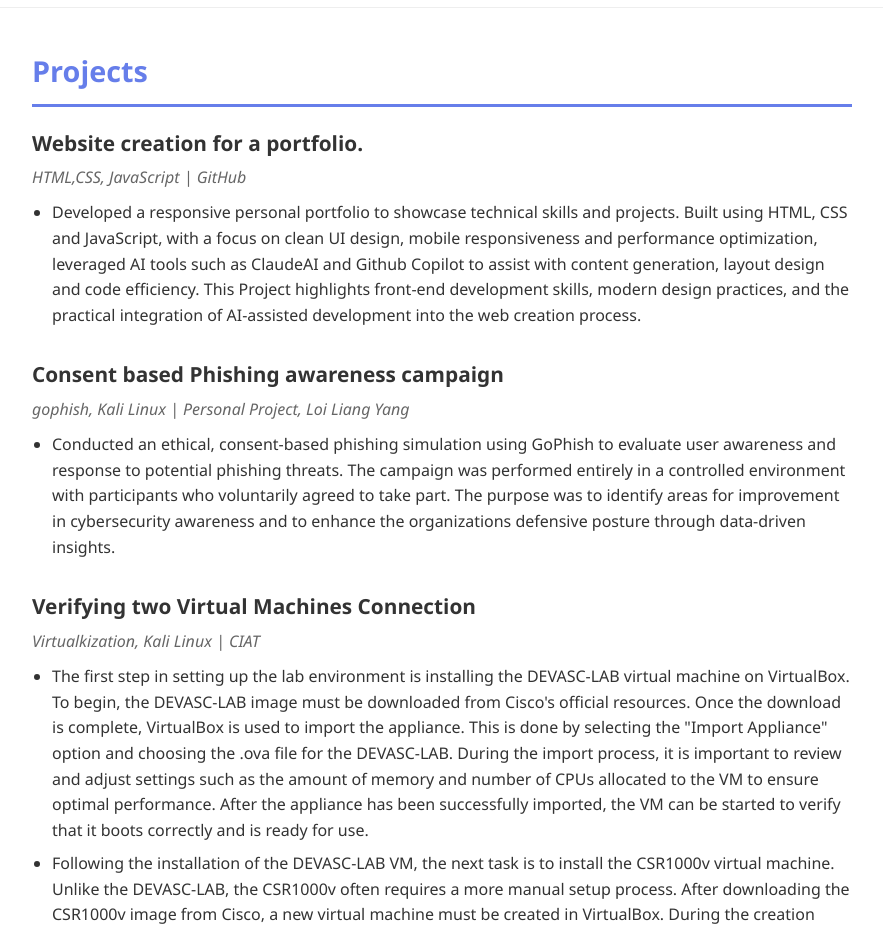
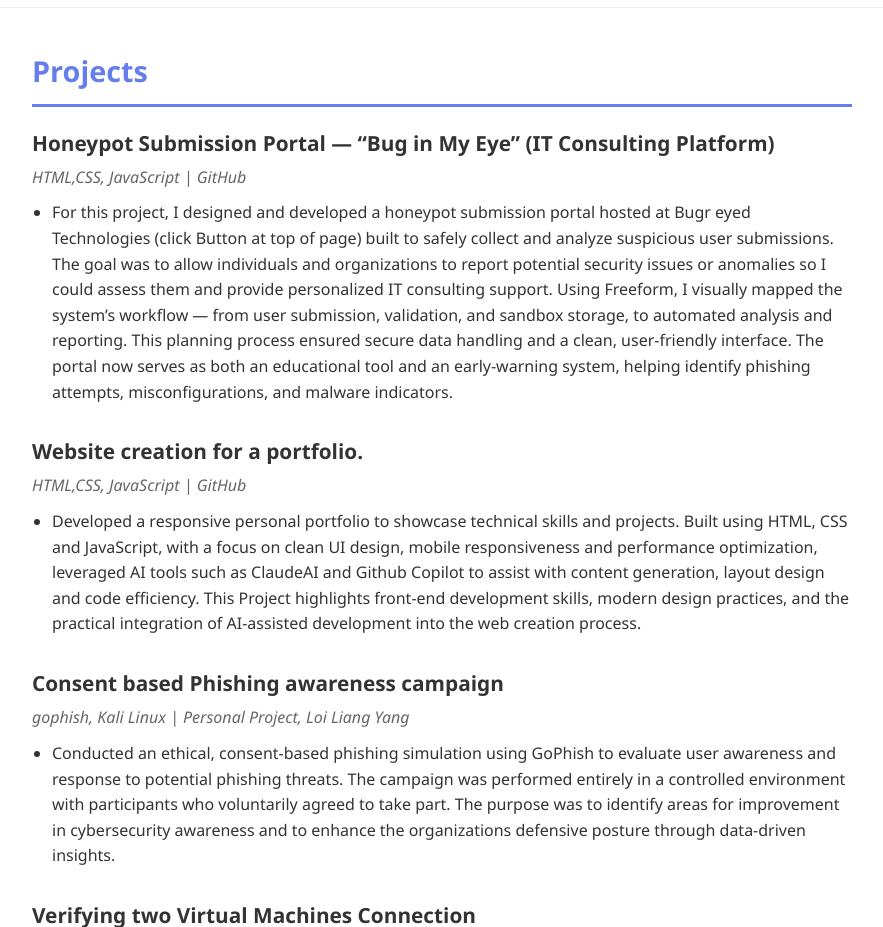
Before and after one commit to bugeyedtyler-star/Grapes, a plain HTML site: page index.html in a window 1280 px wide. Shown: the part 3000-3927 px from the top of the page, without its empty margins (198-1081 px from the left). Drawn offline with Linux system fonts and the light colour scheme.

Commit message:
Add project details for Honeypot Submission Portal
Added details about the Honeypot Submission Portal project, including its purpose and features.

```diff
--- a/index.html
+++ b/index.html
@@ -128,6 +128,14 @@
 
         <section class="section" id="projects">
             <h2>Projects</h2>
+           <div class="job">
+                <h3>Honeypot Submission Portal — “Bug in My Eye” (IT Consulting Platform)</h3>
+                <div class="job-meta">HTML,CSS, JavaScript | GitHub</div>
+                <ul>
+                    <li>For this project, I designed and developed a honeypot submission portal hosted at Bugr eyed Technologies (click Button at top of page) built to safely collect and analyze suspicious user submissions. The goal was to allow individuals and organizations to report potential security issues or anomalies so I could assess them and provide personalized IT consulting support. Using Freeform, I visually mapped the system’s workflow — from user submission, validation, and sandbox storage, to automated analysis and reporting. This planning process ensured secure data handling and a clean, user-friendly interface. The portal now serves as both an educational tool and an early-warning system, helping identify phishing attempts, misconfigurations, and malware indicators.</li>
+                </ul>
+            </div>
+
 
             <div class="job">
                 <h3>Website creation for a portfolio.</h3>
```
